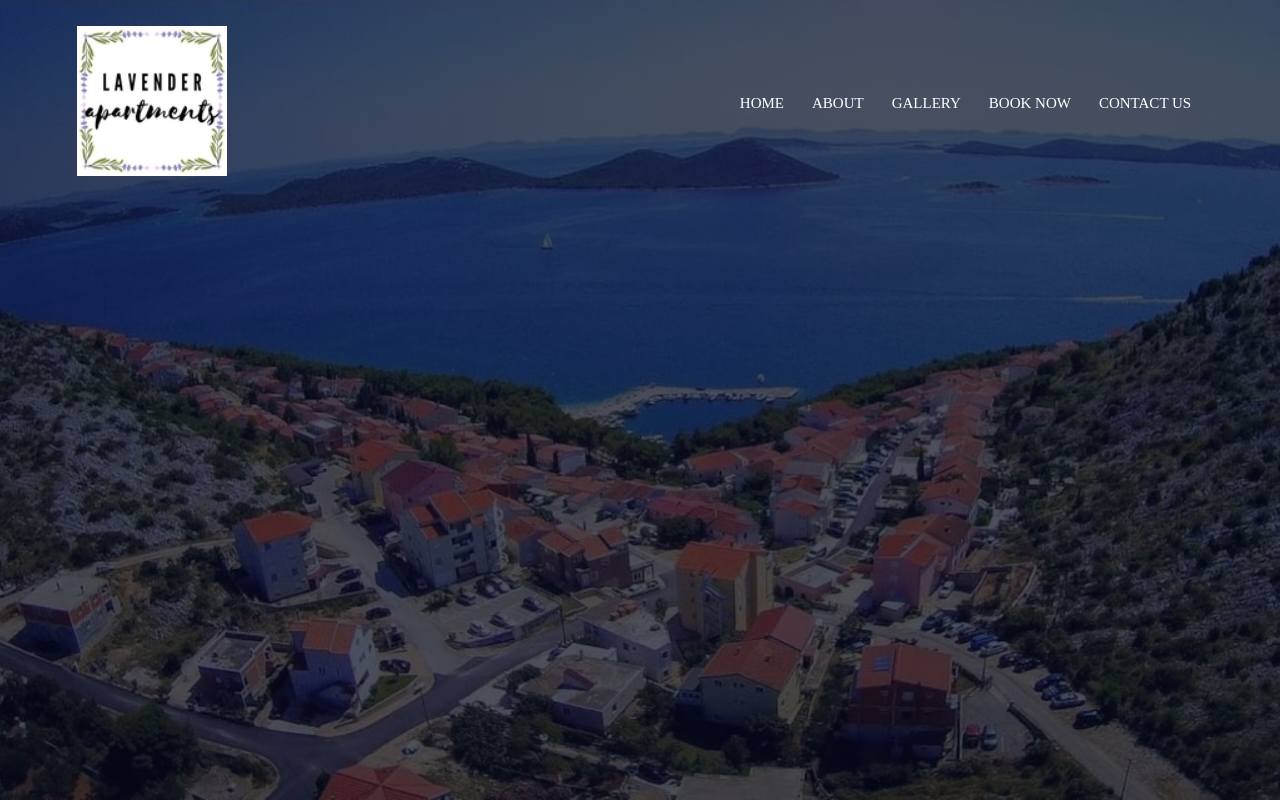
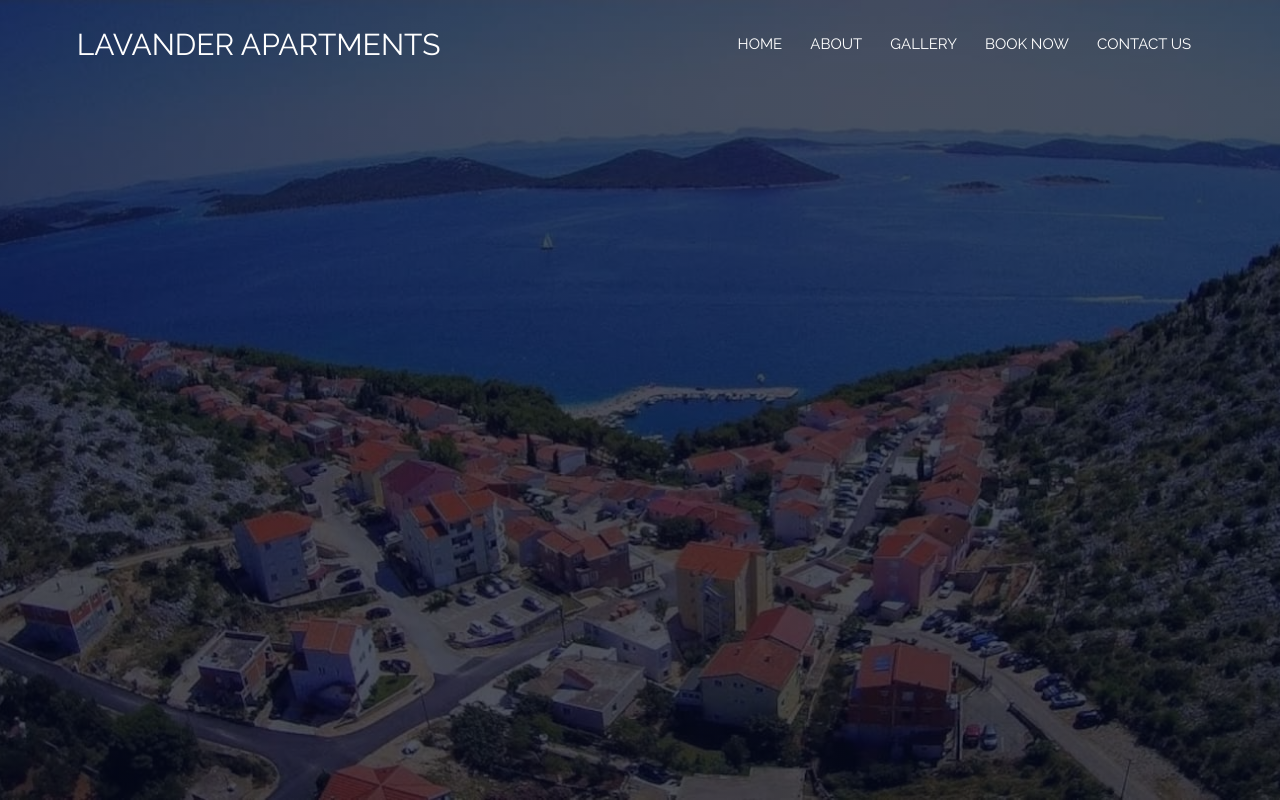
Before and after one commit to unizd-sit-web/projekt-1-ttl, a plain HTML site: page index.html in a window 1280 px wide. Drawn offline with Linux system fonts and the light colour scheme.

Commit message:
menu design

```diff
--- a/css/style.css
+++ b/css/style.css
@@ -1,6 +1,7 @@
 *{
     margin: 0;
     padding: 0;
+    font-family: 'Raleway', sans-serif;
 }
 .header{
     min-height: 100vh;
@@ -17,9 +18,14 @@ nav{
     align-items: center;
 }
 
-nav img{
-    width: 150px;
+.logo a{
+    color: white;
+    font: bold;
+    text-decoration: none;
+    font-size: 30px;
+    text-transform: uppercase;
 }
+
 .nav-links{
     flex: 1;
     text-align: right;
@@ -35,3 +41,15 @@ nav img{
     text-decoration: none;
     font-size: 15px;
 }
+.nav-links ul li::after{
+    content: '';
+    width: 0%;
+    height: 2px;
+    background: #f44336;
+    display: block;
+    margin: auto;
+    transition: 0.5s;
+}
+.nav-links ul li:hover::after{
+    width: 100%;
+}
--- a/index.html
+++ b/index.html
@@ -5,12 +5,17 @@
     <meta http-equiv="X-UA-Compatible" content="IE=edge">
     <meta name="viewport" content="width=device-width, initial-scale=1.0">
     <link rel="stylesheet" type="text/css" href="css/style.css">
+    <link rel="preconnect" href="https://fonts.googleapis.com">
+<link rel="preconnect" href="https://fonts.gstatic.com" crossorigin>
+<link href="https://fonts.googleapis.com/css2?family=Raleway:wght@300;400;500;600;700&display=swap" rel="stylesheet">
     <title>Lavender apartments</title>
 </head>
 <body>
    <section class="header">
        <nav>
-           <a href="index.html"><img src="/images/logo.png" alt=""></a>
+           <div class="logo">
+           <a href="index.html">Lavander apartments</a>
+            </div>
            <div class="nav-links">
                <ul>
                    <li><a href="">HOME</a></li>
```
